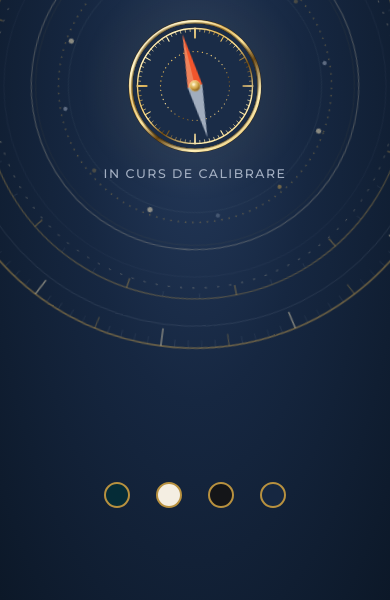
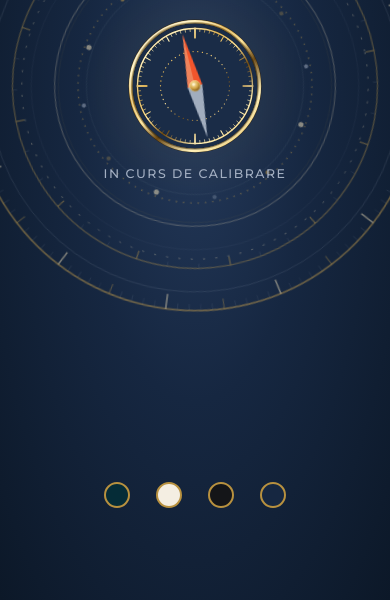
Before and after one commit to busolata/busolata.github.io, a plain HTML site: page index.html in a window 390 px wide. Shown: the part 244-844 px from the top of the page. Drawn offline with nearby package versions, Linux system fonts and the light colour scheme.

Commit message:
Add files via upload

```diff
--- a/index.html
+++ b/index.html
@@ -87,7 +87,7 @@
   @media (max-width:600px) and (orientation:portrait){
     footer{bottom:calc(92px + env(safe-area-inset-bottom))}
     body{--cy:calc(68px + 67.2vw)}
-    .dial{width:140vw;height:140vw}
+    .dial{width:120vw;height:120vw}
     .dial,.glow{top:var(--cy)}
     main{--cs:138px;--gap:30px}
   }
```
Also changed, not shown: alb.html (+1 -0 lines), turcoaz.html (+1 -0 lines).
